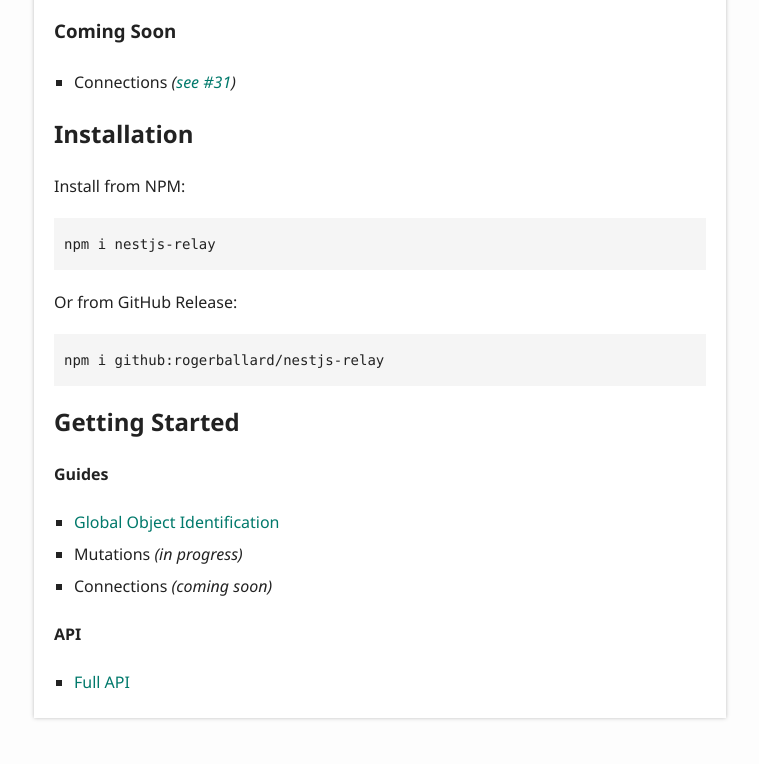
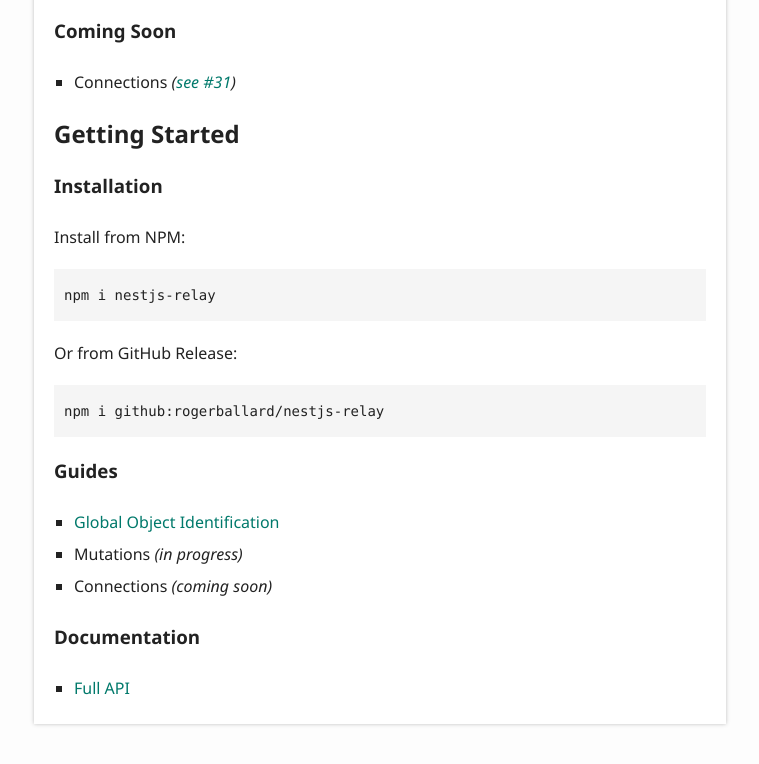
Before and after one commit to rogerballard/nestjs-relay, a plain HTML site: page index.html in a window 1280 px wide. Shown: the part 2072-2836 px from the top of the page, without its empty margins (311-1070 px from the left). Drawn offline with Linux system fonts and the light colour scheme.

Commit message:
deploy: 060127dd1fda7d67d15f56870ed975622144c548

```diff
--- a/index.html
+++ b/index.html
@@ -143,23 +143,27 @@
 				<ul>
 					<li>Connections <em>(<a href="https://github.com/rogerballard/nestjs-relay/issues/31">see #31</a>)</em></li>
 				</ul>
+				<a href="#getting-started" id="getting-started" style="color: inherit; text-decoration: none;">
+					<h2>Getting Started</h2>
+				</a>
 				<a href="#installation" id="installation" style="color: inherit; text-decoration: none;">
-					<h2>Installation</h2>
+					<h3>Installation</h3>
 				</a>
 				<p>Install from NPM:</p>
 				<pre><code class="language-bash">npm i nestjs-relay</code></pre>
 				<p>Or from GitHub Release:</p>
 				<pre><code class="language-bash">npm i github:rogerballard/nestjs-relay</code></pre>
-				<a href="#getting-started" id="getting-started" style="color: inherit; text-decoration: none;">
-					<h2>Getting Started</h2>
+				<a href="#guides" id="guides" style="color: inherit; text-decoration: none;">
+					<h3>Guides</h3>
 				</a>
-				<p><strong>Guides</strong></p>
 				<ul>
 					<li><a href="docs/global-object-identification.md">Global Object Identification</a></li>
 					<li>Mutations <em>(in progress)</em></li>
 					<li>Connections <em>(coming soon)</em></li>
 				</ul>
-				<p><strong>API</strong></p>
+				<a href="#documentation" id="documentation" style="color: inherit; text-decoration: none;">
+					<h3>Documentation</h3>
+				</a>
 				<ul>
 					<li><a href="https://rogerballard.github.io/nestjs-relay/">Full API</a></li>
 				</ul>
```
